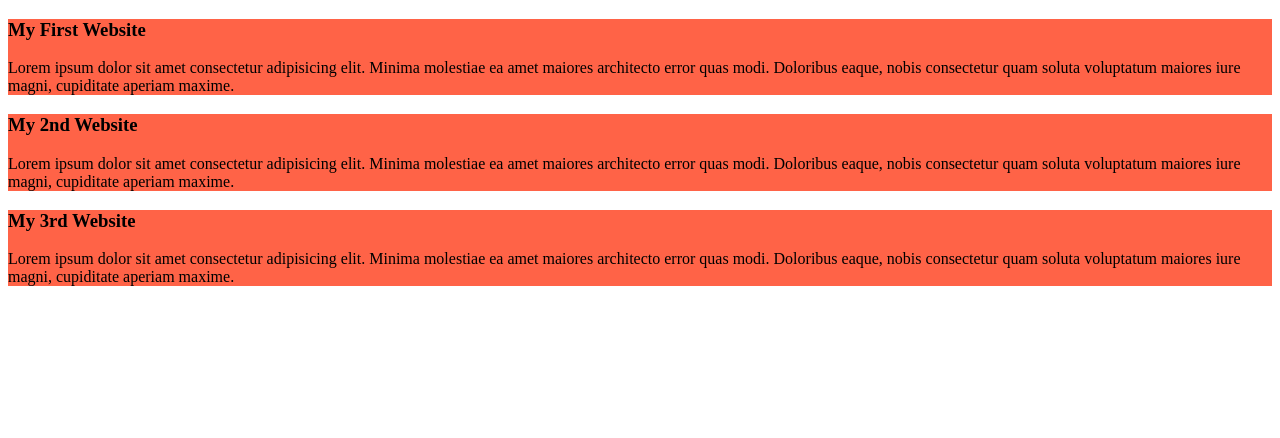
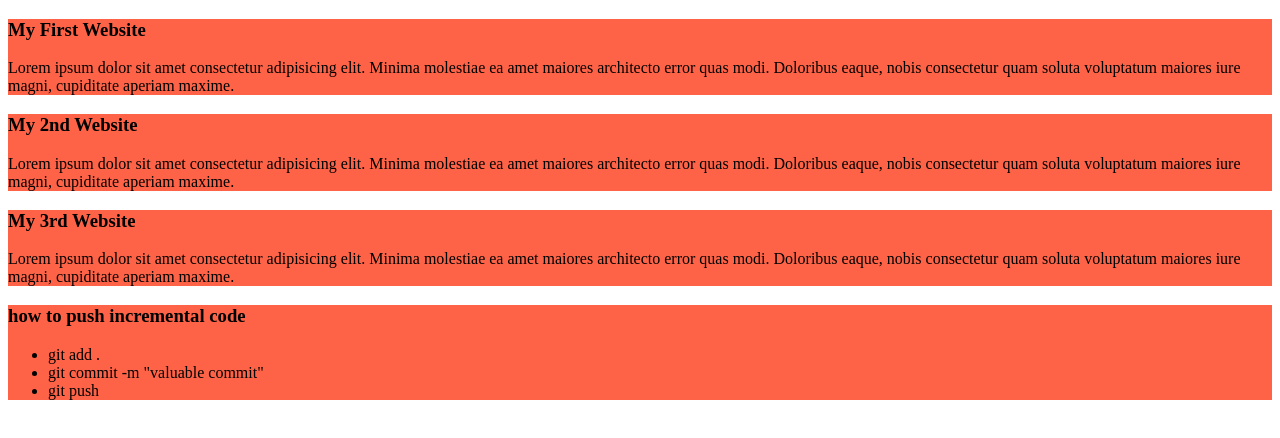
Before and after one commit to Rifat-Ahammed-Tanim/my-simple-website, a plain HTML site: page index.html in a window 1280 px wide. Drawn offline with Linux system fonts and the light colour scheme.

Commit message:
added 3rd commit on git

```diff
--- a/index.html
+++ b/index.html
@@ -19,6 +19,14 @@
         <h3>My 3rd Website</h3>
         <p>Lorem ipsum dolor sit amet consectetur adipisicing elit. Minima molestiae ea amet maiores architecto error quas modi. Doloribus eaque, nobis consectetur quam soluta voluptatum maiores iure magni, cupiditate aperiam maxime.</p>
     </div>
+    <div>
+        <h3>how to push incremental code</h3>
+        <ul>
+            <li>git add .</li>
+            <li>git commit -m "valuable commit"</li>
+            <li>git push</li>
+        </ul>
+    </div>
 
 </body>
 </html>
--- a/style/blog.css
+++ b/style/blog.css
@@ -1,3 +1,4 @@
 div{
     background-color: tomato;
+    margin-bottom: 10px;
 }
```
